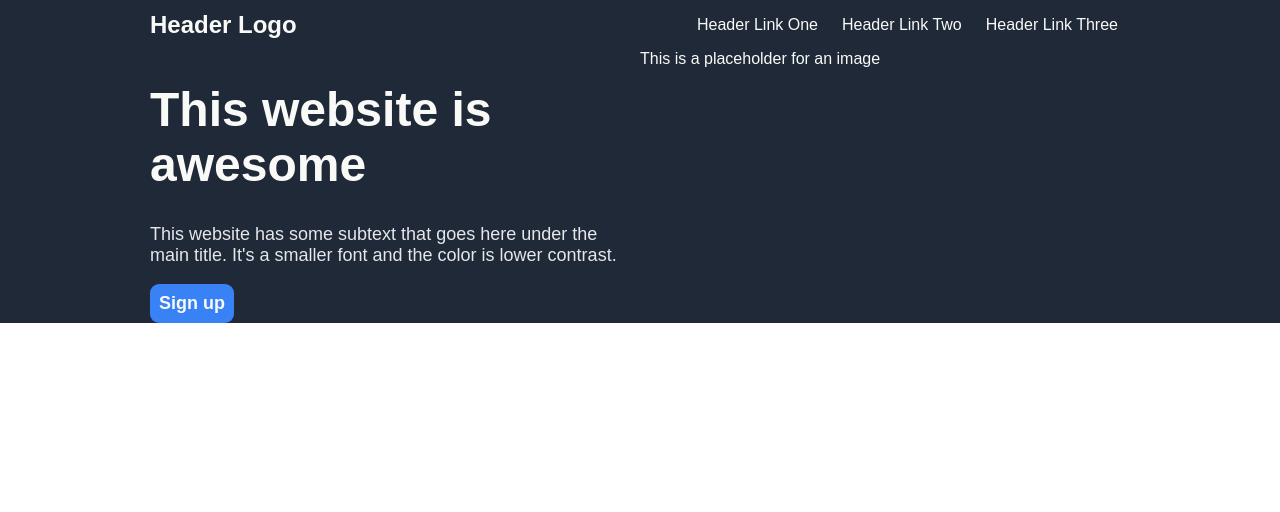
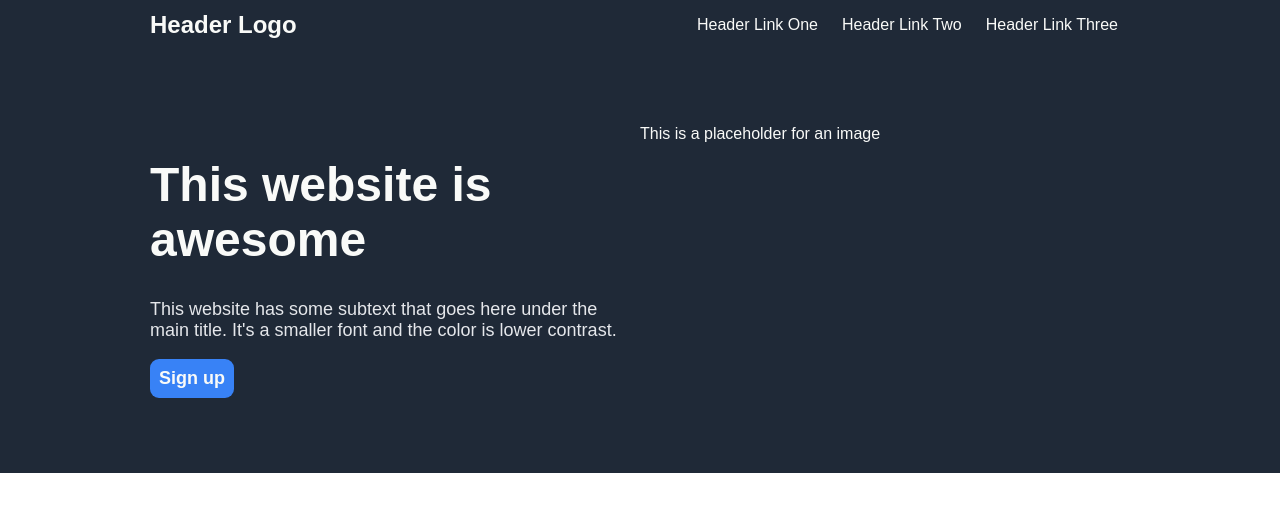
Before and after one commit to otayiz/odin-02-landingpage, a plain HTML site: page index.html in a window 1280 px wide. Drawn offline with Linux system fonts and the light colour scheme.

Commit message:
add padding to hero

```diff
--- a/style.css
+++ b/style.css
@@ -31,6 +31,7 @@ nav li {
 .hero {
     display: flex;
     flex: 1;
+    padding: 75px 0;
 }
 
 .hero > div {
```
